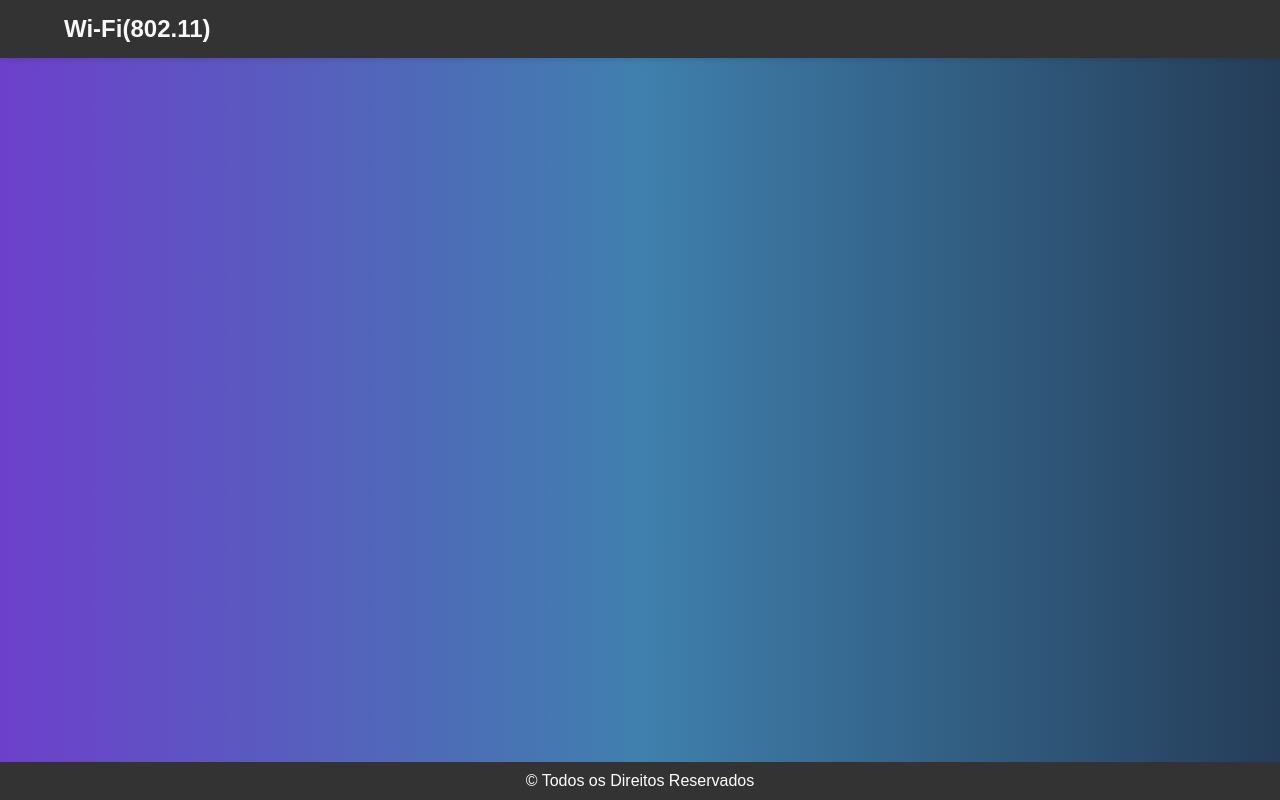
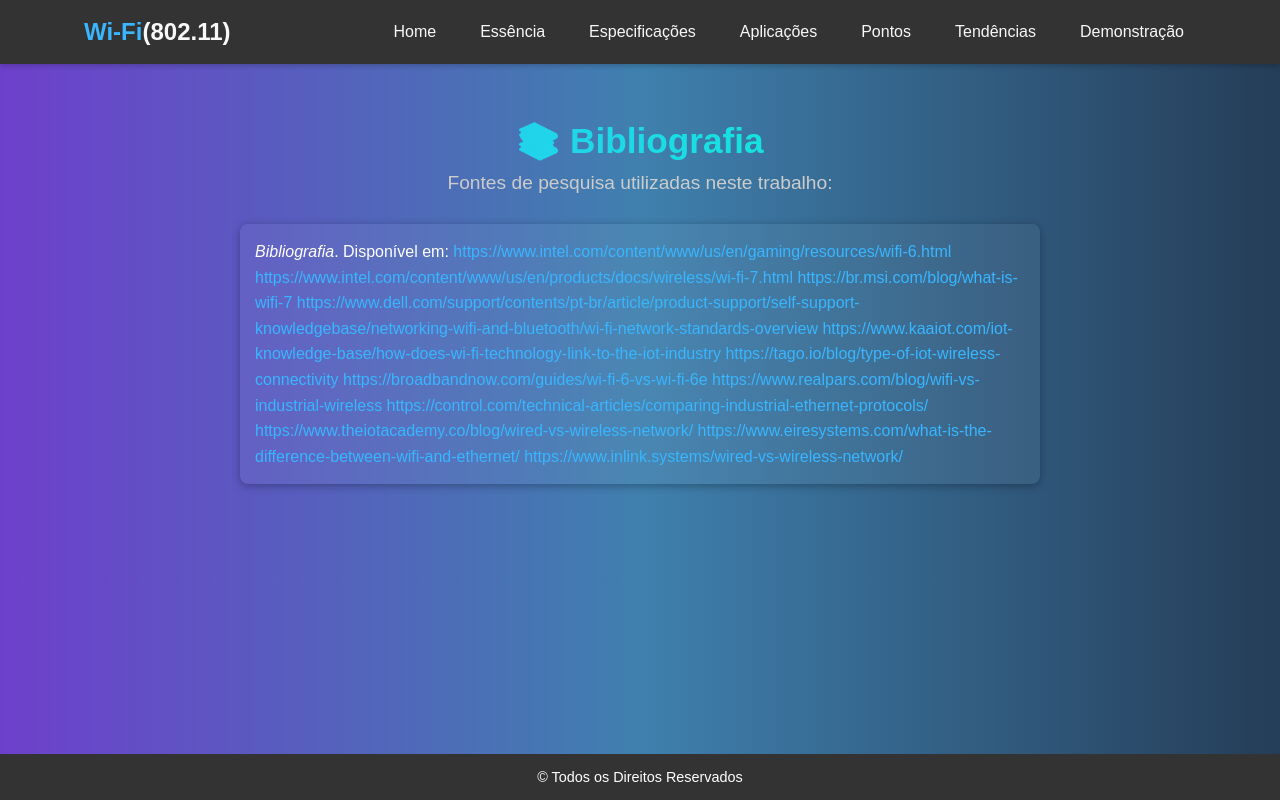
Before and after one commit to Marialu97/Wi-Fi--802.11-, a plain HTML site: page Wi-Fi (802.11)/bibliografia.html in a window 1280 px wide. Drawn offline with Linux system fonts and the light colour scheme.

Commit message:
03.10.2025

```diff
--- a/Wi-Fi (802.11)/bibliografia.html
+++ b/Wi-Fi (802.11)/bibliografia.html
@@ -3,23 +3,57 @@
 <head>
   <meta charset="UTF-8" />
   <meta name="viewport" content="width=device-width, initial-scale=1" />
-  <title>Currículo</title>
+  <title>Bibliografia</title>
   <link rel="stylesheet" href="css/style7.css" />
 </head>
 <body>
+  <!-- Cabeçalho -->
   <header class="header">
     <div class="container header-inner">
       <a href="index.html" class="logo">Wi-Fi<span style="color: #f8f8f8;">(802.11)</span></a>
+      <nav class="nav">
+        <a href="index.html" class="nav-link">Home</a>
+        <a href="essência.html" class="nav-link">Essência</a>
+        <a href="Especificacoes.html" class="nav-link">Especificações</a>
+        <a href="Aplicacoes.html" class="nav-link">Aplicações</a>
+        <a href="Pontos.html" class="nav-link">Pontos</a>
+        <a href="Tendencias.html" class="nav-link">Tendências</a>
+        <a href="Demonstracao.html" class="nav-link">Demonstração</a>
+      </nav>
     </div>
   </header>
 
-  <main class="section">
+  <!-- Conteúdo principal -->
+  <main class="section bibliografia-section">
     <div class="container">
-      <h1>Meu Currículo</h1>
-      <p>Aqui você pode baixar meu currículo ou visualizar mais detalhes.</p>
-    </div>
-  </main>
+      <h1 class="section-title">📚 Bibliografia</h1>
+      <p class="section-subtitle">Fontes de pesquisa utilizadas neste trabalho:</p>
 
+      <ul class="bibliografia-list">
+        <li>
+          <em>Bibliografia</em>. Disponível em:
+          <a href="" target="_blank">
+            https://www.intel.com/content/www/us/en/gaming/resources/wifi-6.html
+
+https://www.intel.com/content/www/us/en/products/docs/wireless/wi-fi-7.html
+https://br.msi.com/blog/what-is-wifi-7
+https://www.dell.com/support/contents/pt-br/article/product-support/self-support-knowledgebase/networking-wifi-and-bluetooth/wi-fi-network-standards-overview
+https://www.kaaiot.com/iot-knowledge-base/how-does-wi-fi-technology-link-to-the-iot-industry
+https://tago.io/blog/type-of-iot-wireless-connectivity
+https://broadbandnow.com/guides/wi-fi-6-vs-wi-fi-6e
+https://www.realpars.com/blog/wifi-vs-industrial-wireless
+https://control.com/technical-articles/comparing-industrial-ethernet-protocols/
+https://www.theiotacademy.co/blog/wired-vs-wireless-network/
+https://www.eiresystems.com/what-is-the-difference-between-wifi-and-ethernet/
+https://www.inlink.systems/wired-vs-wireless-network/
+
+
+
+          </a>
+        </li>
+
+
+  <!-- Rodapé -->
   <footer class="footer">
     <div class="container">
       <p>© <span id="year"></span> Todos os Direitos Reservados</p>
--- a/Wi-Fi (802.11)/css/style5.css
+++ /dev/null
@@ -1,146 +0,0 @@
-/* Reset básico */
-* {
-  margin: 0;
-  padding: 0;
-  box-sizing: border-box;
-}
-
-body {
-  font-family: 'Arial', sans-serif;
-  color: #38b6ff;
-  background: linear-gradient(to right, #6d40cc, #3f80ae, #253d58);
-}
-
-.container {
-  width: 90%;
-  max-width: 1200px;
-  margin: 0 auto;
-}
-
-/* Cabeçalho / nav */
-.header {
-  position: fixed;
-  width: 100%;
-  top: 0;
-  left: 0;
-  background: #333;
-  box-shadow: 0 2px 5px rgba(0,0,0,0.1);
-  z-index: 100;
-}
-
-.header-inner {
-  display: flex;
-  align-items: center;
-  justify-content: space-between;
-  padding: 15px 0;
-}
-
-.logo {
-  font-size: 1.5rem;
-  font-weight: bold;
-  color: #f8f8f8;
-  text-decoration: none;
-}
-
-.nav {
-  display: flex;
-  gap: 20px;
-}
-
-.nav-link {
-  text-decoration: none;
-  color: #f8f8f8;
-  font-weight: 500;
-  padding: 8px 12px;
-  border-radius: 4px;
-}
-
-.nav-link:hover, .nav-link.active {
-  background-color: #253d58;
-  color: white;
-}
-
-.btn-cv {
-  padding: 8px 16px;
-  background-color: #666;
-  color: white;
-  border: none;
-  border-radius: 4px;
-  text-decoration: none;
-  font-weight: bold;
-  margin-left: 20px;
-}
-
-/* Botão do menu responsivo */
-.btn-toggle {
-  display: none;
-  font-size: 1.5rem;
-  background: none;
-  border: none;
-  cursor: pointer;
-}
-
-
-
-
-
-
-
-
-
-
-
-
-
-
-
-
-
-
-
-/* Rodapé */
-footer {
-  position: fixed;
-  bottom: 0;
-  left: 0;
-  width: 100%;
-  background-color: #333;
-  color: white;
-  text-align: center;
-  padding: 10px 0;
-  z-index: 1000;
-}
-
-
-/* Responsividade */
-@media (max-width: 768px) {
-  .nav {
-    position: absolute;
-    top: 60px;
-    right: 20px;
-    background-color: white;
-    flex-direction: column;
-    gap: 10px;
-    padding: 15px;
-    border-radius: 8px;
-    box-shadow: 0 8px 24px rgba(0,0,0,0.1);
-    display: none;
-  }
-
-  .nav.show {
-    display: flex;
-  }
-
-  .btn-toggle {
-    display: block;
-  }
-
-  .image-text-container {
-    flex-direction: column;
-    text-align: center;
-  }
-
-  .text-side, .image-side {
-    max-width: 90%;
-  }
-}
--- a/Wi-Fi (802.11)/css/style6.css
+++ b/Wi-Fi (802.11)/css/style6.css
@@ -193,3 +193,36 @@ footer {
   font-size: 1rem;
   line-height: 1.5;
 }
+/* Centralizar título e vídeo */
+.video-section {
+  text-align: center;
+  margin-top: 100px; /* espaço abaixo do header fixo */
+  margin-bottom: 80px; /* espaço acima do footer fixo */
+  color: #fff;
+}
+
+.section-subtitle {
+  font-size: 1.2rem;
+  margin-bottom: 20px;
+  color: #cccccc;
+}
+
+/* Container responsivo para vídeo */
+.video-container {
+  position: relative;
+  width: 100%;
+  max-width: 800px; /* largura máxima do vídeo */
+  margin: 0 auto; /* centraliza */
+  padding-bottom: 56.25%; /* proporção 16:9 */
+  height: 0;
+}
+
+.video-container iframe {
+  position: absolute;
+  top: 0;
+  left: 0;
+  width: 100%;
+  height: 100%;
+  border-radius: 10px; /* borda arredondada opcional */
+  box-shadow: 0 4px 12px rgba(0,0,0,0.4);
+}
--- a/Wi-Fi (802.11)/css/style7.css
+++ b/Wi-Fi (802.11)/css/style7.css
@@ -80,6 +80,121 @@ body {
   cursor: pointer;
 }
 
+/* Reset básico */
+* {
+  margin: 0;
+  padding: 0;
+  box-sizing: border-box;
+}
+
+body {
+  font-family: 'Arial', sans-serif;
+  background: linear-gradient(to right, #6d40cc, #3f80ae, #253d58);
+  color: #ffffff;
+}
+
+/* Cabeçalho */
+.header {
+  position: fixed;
+  width: 100%;
+  top: 0;
+  left: 0;
+  background: #333;
+  box-shadow: 0 2px 5px rgba(0,0,0,0.2);
+  z-index: 100;
+}
+
+.header-inner {
+  display: flex;
+  align-items: center;
+  justify-content: space-between;
+  padding: 15px 20px;
+}
+
+.logo {
+  font-size: 1.5rem;
+  font-weight: bold;
+  color: #38b6ff;
+  text-decoration: none;
+}
+
+.nav {
+  display: flex;
+  gap: 20px;
+}
+
+.nav-link {
+  text-decoration: none;
+  color: #f8f8f8;
+  font-weight: 500;
+  padding: 8px 12px;
+  border-radius: 4px;
+}
+
+.nav-link:hover {
+  background-color: #253d58;
+  color: white;
+}
+
+/* Seção de bibliografia */
+.bibliografia-section {
+  padding-top: 120px; /* espaço para não ficar atrás do header */
+  padding-bottom: 80px;
+  text-align: center;
+}
+
+.section-title {
+  font-size: 2.2rem;
+  margin-bottom: 10px;
+  font-weight: bold;
+  background: linear-gradient(to right, #38b6ff, #00ffcc);
+  -webkit-background-clip: text;
+  -webkit-text-fill-color: transparent;
+}
+
+.section-subtitle {
+  font-size: 1.2rem;
+  margin-bottom: 30px;
+  color: #cccccc;
+}
+
+/* Lista */
+.bibliografia-list {
+  list-style: none;
+  max-width: 800px;
+  margin: 0 auto;
+  text-align: left;
+}
+
+.bibliografia-list li {
+  background: rgba(255, 255, 255, 0.05);
+  margin-bottom: 15px;
+  padding: 15px;
+  border-radius: 8px;
+  box-shadow: 0 2px 8px rgba(0,0,0,0.3);
+  line-height: 1.6;
+}
+
+.bibliografia-list a {
+  color: #38b6ff;
+  text-decoration: none;
+}
+
+.bibliografia-list a:hover {
+  text-decoration: underline;
+}
+
+/* Rodapé */
+.footer {
+  background-color: #333;
+  text-align: center;
+  padding: 15px;
+  position: fixed;
+  bottom: 0;
+  width: 100%;
+  color: #fff;
+  font-size: 0.9rem;
+}
 
 
 
--- a/Wi-Fi (802.11)/js/main.js
+++ b/Wi-Fi (802.11)/js/main.js
@@ -78,7 +78,7 @@ if (items.length > 0) {document.addEventListener('DOMContentLoaded', () => {
   setInterval(() => {
     currentSlide = (currentSlide + 1) % items.length;
     showSlide(currentSlide);
-  }, 3000); // 3 segundos
+  }, 5000); // 3 segundos
 }
 
 
```
Also changed, not shown: Wi-Fi (802.11)/Aplicacoes.html (+15 -3 lines), Wi-Fi (802.11)/Demonstracao.html (+14 -4 lines), Wi-Fi (802.11)/Especificacoes.html (+0 -1 lines), Wi-Fi (802.11)/Essência.html (+0 -1 lines), Wi-Fi (802.11)/Pontos.html (+18 -2 lines), Wi-Fi (802.11)/Tendencias.html (deleted, +0 -44 lines), Wi-Fi (802.11)/css/style4.css (+15 -0 lines), Wi-Fi (802.11)/index.html (+0 -1 lines), Wi-Fi (802.11)/assets/di.webp (added).
